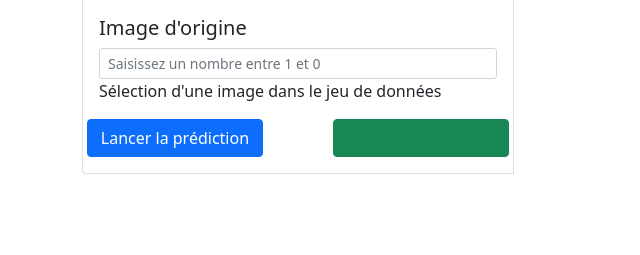
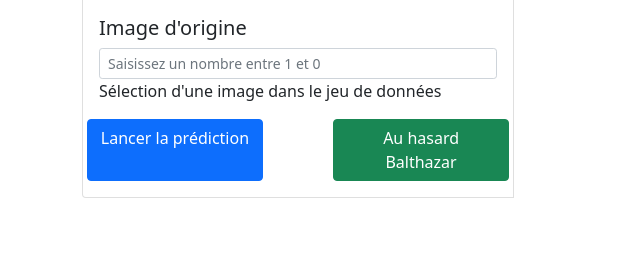
Before and after one commit to PierreSylvain/fvt8, a Flask app: page / in a window 1280 px wide. Shown: the part 131-386 px from the top of the page, without its empty margins (0-640 px from the left). Run offline with Flask 2, Linux system fonts and the light colour scheme; some libraries are stand-ins or nearby versions.

Commit message:
Add text for random choise

```diff
--- a/app.py
+++ b/app.py
@@ -258,6 +258,7 @@ def predict():
     mean_iou, iou_details = IoU(y_predi, mask)
 
     copyfile("/dataset/val/img/" + filenames[image_id], "static/temp/" + filenames[image_id])
+
     return jsonify(
         image_orig="static/temp/" + filenames[image_id],
         image_mask=converted_mask_file,
--- a/templates/index.html
+++ b/templates/index.html
@@ -38,7 +38,7 @@
             >Lancer la prédiction</a
           >
           <a href="#" id="predict-rand" class="col-5 btn btn-success"
-            ><i class="fas fa-random"></i
+            >Au hasard Balthazar</i
           ></a>
         </div>
       </div>
```
